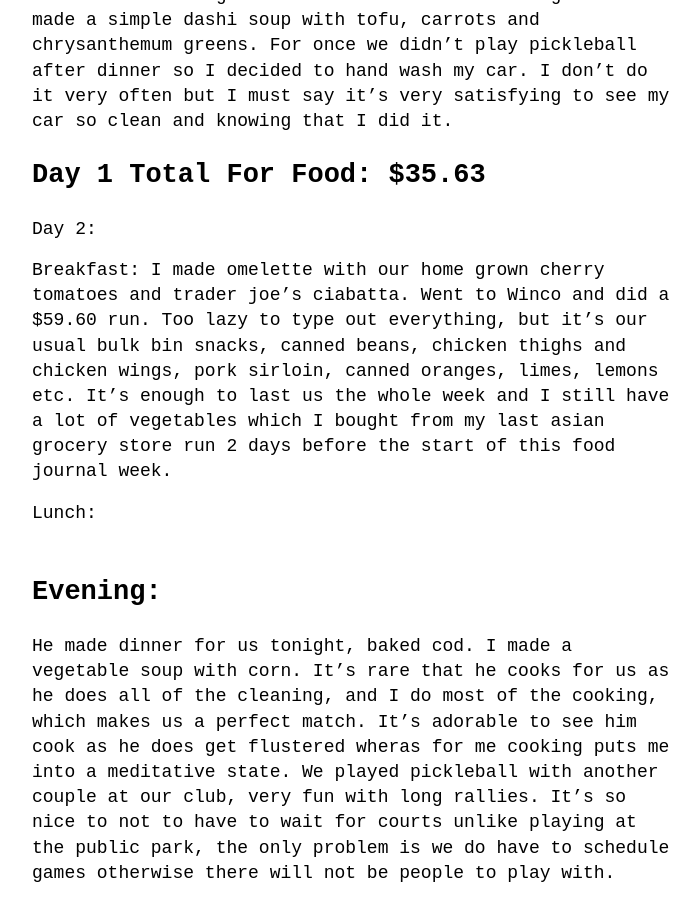
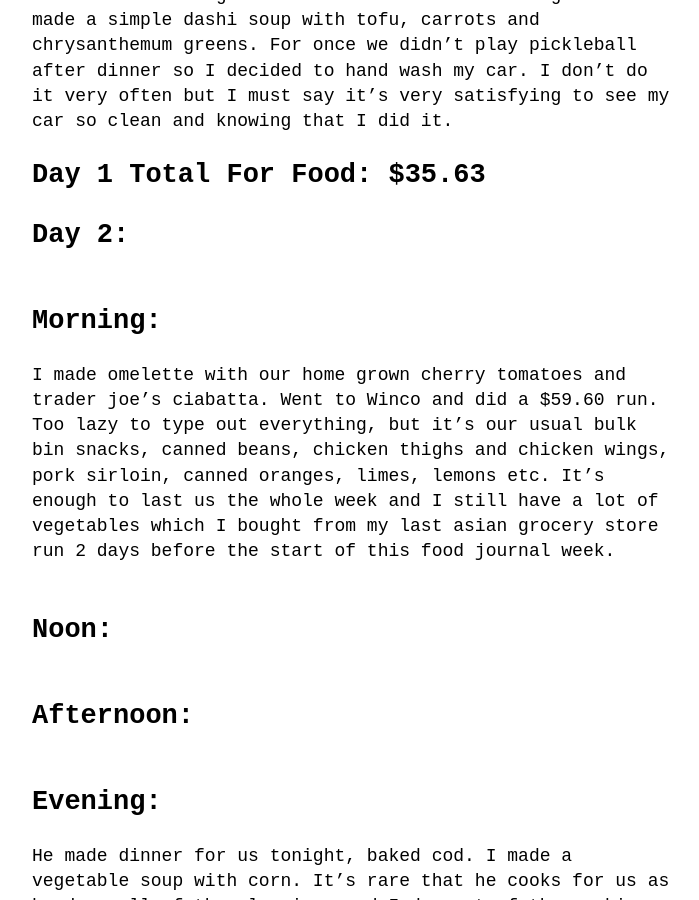
Before and after one commit to groceryshoppingisfun/weeklyfoodjournal, a Jekyll site: the page built from _posts/2025-06-16-Thai-Inspired-Cooking-Week.md, in a window 1280 px wide and 900 px high, scrolled down 3918 px. Shown: the whole window, without its empty margins (288-987 px from the left). Built offline with Jekyll 4.4.1, drawn with Linux system fonts in a browser that asks for light colours.

Commit message:
Update 2025-06-16-Thai-Inspired-Cooking-Week.md

```diff
--- a/_posts/2025-06-16-Thai-Inspired-Cooking-Week.md
+++ b/_posts/2025-06-16-Thai-Inspired-Cooking-Week.md
@@ -42,16 +42,17 @@ I have been following this Thai lady on YouTube called "ThaiFood Chef". I've mad
 
 # Day 1 Total For Food: $35.63
 
-Day 2:
+# Day 2:
 
-Breakfast:
+## Morning:
 I made omelette with our home grown cherry tomatoes and trader joe's ciabatta. Went to Winco and did a $59.60 run. Too lazy to type out everything, but it's our usual bulk bin snacks, canned beans, chicken thighs and chicken wings, pork sirloin, canned oranges, limes, lemons etc. It's enough to last us the whole week and I still have a lot of vegetables which I bought from my last asian grocery store run 2 days before the start of this food journal week.
 
-Lunch:
+## Noon:
+
+## Afternoon:
 
 ## Evening:
 He made dinner for us tonight, baked cod. I made a vegetable soup with corn. It's rare that he cooks for us as he does all of the cleaning, and I do most of the cooking, which makes us a perfect match. It's adorable to see him cook as he does get flustered wheras for me cooking puts me into a meditative state. We played pickleball with another couple at our club, very fun with long rallies. It's so nice to not to have to wait for courts unlike playing at the public park, the only problem is we do have to schedule games otherwise there will not be people to play with.
-
 
 # Day 2 Total For Food: $35.63
 
```
